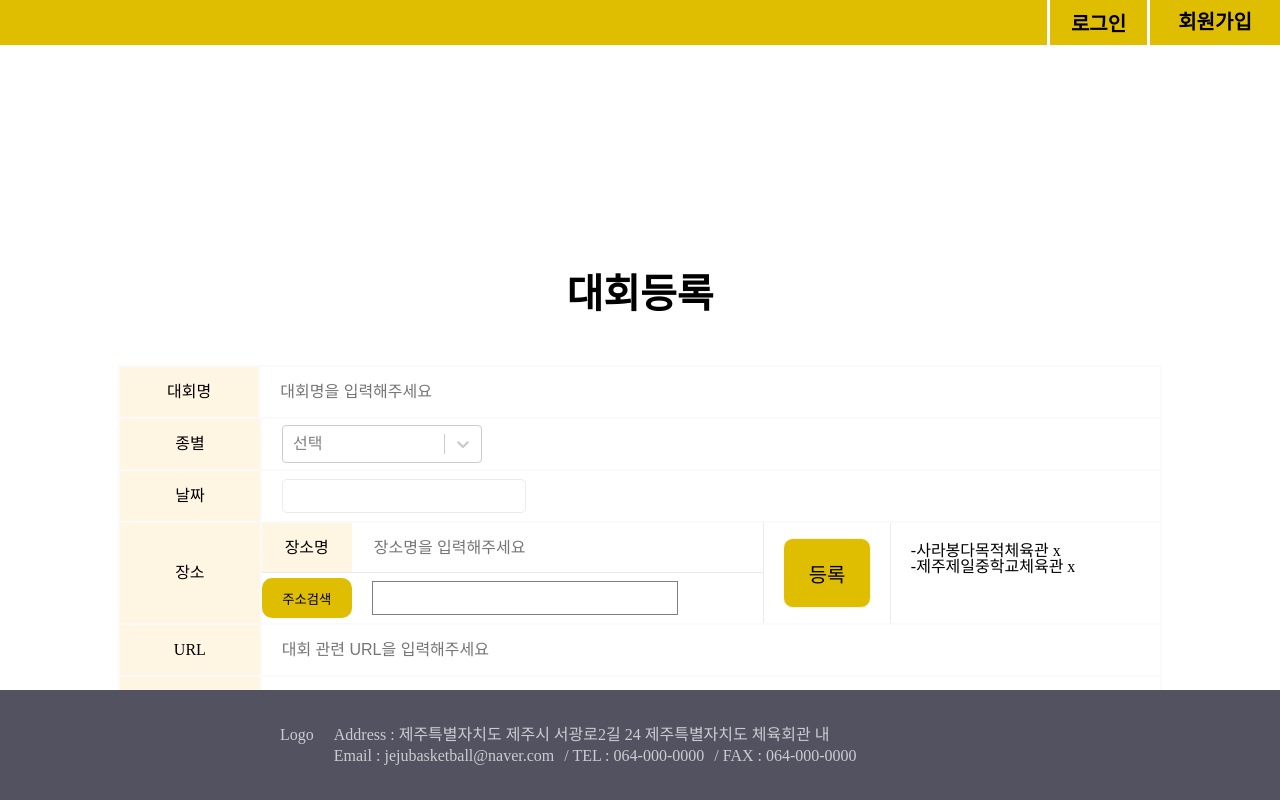
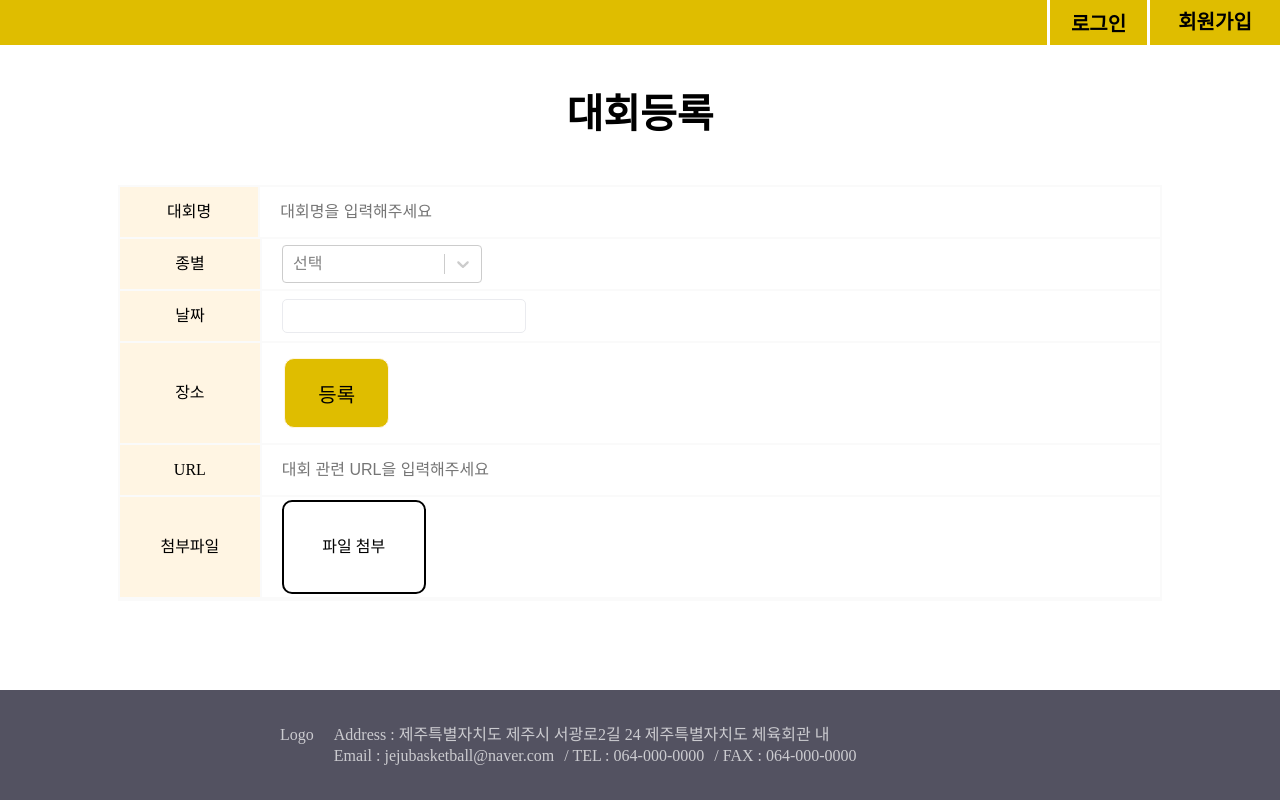
Before and after one commit to JBA-jeju-basketball-association/JBA-FE, a React (Create React App) app: page /add-competition in a window 1280 px wide. Shown: the top 800 px of the page. Built offline with nearby package versions, Linux system fonts and the light colour scheme.

Commit message:
#12 feat: 대회장소 등록 modal창 구현 완료

```diff
--- a/src/entities/competition/ui/PlaceArea.module.css
+++ b/src/entities/competition/ui/PlaceArea.module.css
@@ -1,79 +1,70 @@
 .PlaceArea {
     width: 900px;
+    height: 100px;
     display: flex;
 }
 
-.leftBox {
+.closeButtonArea {
+    width: 100%;
     display: flex;
-    width: 70%;
-    height: 100%;
-    border-right: 1px solid var(--color-gray);
+    justify-content: flex-end;
+    margin-bottom: 10px;
 }
 
-.inputArea {
-    display: flex;
-    flex-direction: column;
-    justify-content: center;
-    width: 80%;
-    height: 100%;
-    border-right: 1px solid var(--color-gray);
+.closeButton {
+    width: 20px;
+    height: 20px;
+    font-size: 20px;
 }
 
-.placeNameArea {
-    display: flex;
-    align-items: center;
+.placeNameInput {
     width: 100%;
+    max-width: 800px;
     height: 50px;
-    padding-right: 20px;
-    box-sizing: border-box;
-    border-bottom: 1px solid var(--color-gray);
+    font-size: 16px;
+    border: none;
+    border-radius: 10px;
+    padding: 0 10px 0 20px;
 }
 
-.placeNameAreaLabel {
+.submitArea {
+    width: 100%;
+    height: 70px;
     display: flex;
     justify-content: center;
     align-items: center;
-    width: 90px;
-    height: 100%;
-    background-color: var(--color-beige);
-    margin-right: 20px;
-    border: none;
-    font-size: 16px;
 }
 
-.placeNameArea input {
-    border: none;
-    height: 80%;
-    font-size: 16px;
+.submitArea button {
+    width: 100px;
+    height: 100%;
+    font-size: 18px;
+    font-weight: bold;
+    background-color: var(--primary-color);
+    border-radius: 10px;
 }
 
 
-.searchPlaceArea {
+
+.addressModalSearchTitle {
+    width: 100%;
+    display: flex;
+    justify-content: center;
+    height: 50px;
+    background-color: var(--primary-color);
+    border-radius: 10px;
     align-items: center;
-    display: flex;
-    width: 100%;
-    height: 50px;
-    padding-right: 20px ;
-    box-sizing: border-box;
+    margin-bottom: 10px;
 }
 
-.searchPlaceArea button {
-    background-color: var(--primary-color);
-    width: 90px;
-    margin-right: 20px;
-    height: 40px;
-    border-radius: 10px;
-}
-
-.searchPlaceArea input {
-    /*border: none;*/
-    height: 60%;
-    width: 300px;
-    font-size: 16px;
+.addressModalSearchTitle p {
+    font-size: 18px;
+    font-weight: bold;
 }
 
 .buttonArea {
-    width: 20%;
+    width: 150px;
+    height: 100%;
     display: flex;
     justify-content: center;
     align-items: center;
@@ -89,9 +80,21 @@
 }
 
 .rightBox {
-    width: 30%;
+    width: 70%;
 }
 
 .placeList {
-    padding: 20px;
+    padding: 10px 0 10px 0;
 }
+
+.placeName {
+    display: flex;
+    align-items: center;
+    height: 22px;
+    padding: 0;
+}
+
+.placeName button {
+    margin-left: 5px;
+    font-size: 18px;
+}
--- a/src/entities/competition/ui/PlaceArea.tsx
+++ b/src/entities/competition/ui/PlaceArea.tsx
@@ -1,41 +1,119 @@
 import React, {useState} from 'react';
 import style from "./PlaceArea.module.css"
+import Modal from "react-modal";
+import DaumPostcode, {Address} from "react-daum-postcode";
+import {place} from "../../../pages/competitionPages/ui/addCompetitionPage/AddCompetitionPage";
 
-const PlaceArea = () => {
+type props = {
+    places: place[];
+    setPlaces: React.Dispatch<React.SetStateAction<place[]>>;
+}
+
+const PlaceArea = ({places, setPlaces}:props) => {
 
     const [placeName, setPlaceName] = useState<string>("")
+    const [address, setAddress] = useState<string>("")
+    const [isOpen, setIsOpen] = useState<boolean>(false)
 
-    console.log(placeName)
+    const customModalStyles: ReactModal.Styles = {
+        overlay: {
+            backgroundColor: " rgba(0, 0, 0, 0.4)",
+            width: "100%",
+            height: "100vh",
+            zIndex: "10",
+            position: "fixed",
+            top: "0",
+            left: "0",
+        },
+        content: {
+            width: "1000px",
+            height: "600px",
+            zIndex: "150",
+            position: "absolute",
+            top: "50%",
+            left: "50%",
+            transform: "translate(-50%, -50%)",
+            borderRadius: "10px",
+            boxShadow: "2px 2px 2px rgba(0, 0, 0, 0.25)",
+            backgroundColor: "white",
+            display:"flex",
+            flexDirection:"column",
+            overflow: "auto",
+        },
+    };
+
+    const registPlace = ():void => {
+        if (placeName === "") {
+            alert("장소명을 입력해주세요.")
+            return
+        }else if (address === "") {
+            alert("주소를 검색해주세요.")
+            return
+        }
+        let place:place = {
+            name:placeName,
+            address:address
+        }
+        setPlaces(prevState => {
+            return [...prevState, place]
+        })
+        setPlaceName("");
+        setAddress("");
+        setIsOpen(false)
+    }
+
+    const deletePlace = (indexToRemove:number):void => {
+        setPlaces(prevState => prevState.filter((place:place, index:number):boolean => index !== indexToRemove))
+    }
+
+    const closeModal = () => {
+        setPlaceName("");
+        setAddress("");
+        setIsOpen(false)
+    }
 
     return (
         <div className={style.PlaceArea}>
-            {/*장소 등록 area*/}
-            <section className={style.leftBox}>
-                <div className={style.inputArea}>
-                    <div className={style.placeNameArea}>
-                        <div className={style.placeNameAreaLabel}>
-                            <p>장소명</p>
-                        </div>
-                        <input type="text"
-                               onChange={(e) => setPlaceName(e.target.value)}
-                               placeholder="장소명을 입력해주세요"
-                        />
-                    </div>
-                    <div className={style.searchPlaceArea}>
-                        <button>주소검색</button>
-                        <input type="text" readOnly/>
-                    </div>
+            <Modal
+                isOpen={isOpen}
+                onRequestClose={() => closeModal()}
+                ariaHideApp={false}
+                contentLabel="주소 검색"
+                style={customModalStyles}
+            >
+                <div className={style.closeButtonArea}>
+                    <button onClick={() => closeModal()} className={style.closeButton}>X</button>
                 </div>
-                <div className={style.buttonArea}>
-                    <button>등록</button>
+                <div className={style.addressModalSearchTitle}>
+                    <p>{address === "" ? "주소 검색" : "주소 : " + address}</p>
                 </div>
+                <DaumPostcode
+                    onComplete={(data: Address): void => {
+                        setAddress(data.jibunAddress)
+                    }}
+                    autoClose={true}/>
+                <div className={style.addressModalSearchTitle}>
+                    <p>장소명</p>
+                </div>
+                <input className={style.placeNameInput} type="text" placeholder={" 예) 사라봉다목적체육관"}
+                       onChange={(e) => setPlaceName(e.target.value)}/>
+                <div className={style.submitArea}>
+                    <button onClick={() => registPlace()}>등록</button>
+                </div>
+            </Modal>
 
-            </section>
-            {/*등록된 장소 보여주는 area*/}
+            <div className={style.buttonArea}>
+                <button onClick={() => setIsOpen(true)}>등록</button>
+            </div>
             <section className={style.rightBox}>
                 <ul className={style.placeList}>
-                    <li>-사라봉다목적체육관  x</li>
-                    <li>-제주제일중학교체육관  x</li>
+                    {places.map((place: place, index: number) => (
+                        <li key={index} className={style.placeName}>
+                            <p>{place.name}</p>
+                            <button onClick={() => deletePlace(index)}>X</button>
+                        </li>
+                    ))}
+
                 </ul>
 
             </section>
--- a/src/features/competition/ui/addFiles/AddFiles.module.css
+++ b/src/features/competition/ui/addFiles/AddFiles.module.css
@@ -1,14 +1,14 @@
 .AddFiles {
-    width: 100%;
-    height: 300px;
+    width: 900px;
+    min-height: 100px;
     display: flex;
-    justify-content: center;
+    /*justify-content: center;*/
     align-items: center;
 }
 
 .AddFilesDragging {
-    width: 400px;
-    height: 200px;
+    width: 140px;
+    height: 90px;
     display: flex;
     flex-direction: column;
     justify-content: center;
@@ -19,11 +19,12 @@
     transition: 0.12s ease-in;
     background-color: black;
     color: white;
+    margin-left: 20px;
 }
 
 .AddFilesNormal {
-    width: 400px;
-    height: 200px;
+    width: 140px;
+    height: 90px;
     display: flex;
     flex-direction: column;
     justify-content: center;
@@ -32,6 +33,7 @@
     border-radius: 10px;
     cursor: pointer;
     transition: 0.12s ease-in;
+    margin-left: 20px;
 }
 
 .Files {
--- a/src/pages/competitionPages/ui/addCompetitionPage/AddCompetitionPage.module.css
+++ b/src/pages/competitionPages/ui/addCompetitionPage/AddCompetitionPage.module.css
@@ -7,7 +7,7 @@
     width: 100%;
     min-height: 100%;
     height: auto;
-    padding-top: 180px;
+    /*padding-top: 180px;*/
     padding-bottom: 100px;
 }
 
@@ -23,6 +23,7 @@
     display: flex;
     align-items: center;
     width: 100%;
+    height: 100%;
     border-bottom: 2px solid var(--color-border);
     padding: 0;
     min-height: 50px;
@@ -35,6 +36,7 @@
     border-bottom: 2px solid var(--color-border);
     padding: 0;
     min-height: 100px;
+    max-height: 100%;
 }
 
 
--- a/src/pages/competitionPages/ui/addCompetitionPage/AddCompetitionPage.tsx
+++ b/src/pages/competitionPages/ui/addCompetitionPage/AddCompetitionPage.tsx
@@ -3,32 +3,47 @@ import PageTitle from "../../../../shared/ui/pageTitle/PageTitle";
 import style from "./AddCompetitionPage.module.css"
 import {useState} from "react";
 import AddCompetitionLabel from "../../../../shared/ui/addCompetitionLabel/AddCompetitionLabel";
-import Select from "react-select";
+import Select, {MultiValue} from "react-select";
 import makeAnimated from "react-select/animated";
 import CustomDatePicker from "../../../../shared/ui/datepicker/CustomDatePicker";
 import PlaceArea from "../../../../entities/competition/ui/PlaceArea";
 import AddFiles from "../../../../features/competition/ui/addFiles/AddFiles";
 
+export type place = {
+    name : string;
+    address: string;
+    latitude?: number;
+    longitude?: number;
+}
+
 const AddCompetitionPage:React.FC = () => {
     const [title, setTitle] = useState<string>("")
+    const [division, setDivision] = useState<string[]>([]);
     const [startDate, setStartDate] = useState<Date | null>(null)
     const [endDate, setEndDate] = useState<Date | null>(null)
+    const [places, setPlaces] = useState<place[]>([]);
+    const [relatedURL, setRelatedUrl] = useState<string | null>(null);
 
-    const [zipcode, setZipcode] = useState<string>("")
-    const [roadAddress, setRoadAddress] = useState<string>("")
-    const [detailAddress, setDetailAddress] = useState<string>("")
-    const [isOpen, setIsOpen] = useState<boolean>(false)
+
+
 
     const formSubmitHandler = (event: React.FormEvent<HTMLFormElement>) => {
         event.preventDefault()
     }
 
-
-
-    const addTitle = (e:React.ChangeEvent<HTMLInputElement>):void => {
-        setTitle(e.target.value)
+    type value = {
+        label: string;
+        value: string;
     }
 
+    const divisionHandler = (values:MultiValue<any>):void => {
+        setDivision([])
+        values.map(
+            (item:value):void => {
+                setDivision(prevState => [...prevState,item.value])
+            }
+        )
+    }
     const options:{value:string, label:string}[] = [
         {value: "element", label: "초등"},
         {value: "middle", label: "중등"},
@@ -40,45 +55,18 @@ const AddCompetitionPage:React.FC = () => {
         {value: "rookie", label: "루키"},
     ]
 
-    const toggle = () =>{
-        setIsOpen(!isOpen);
-        console.log(isOpen)
-    }
-
-    const completeHandler = (data:any) =>{
-        console.log(data)
-        setZipcode(data.zonecode);
-        setRoadAddress(data.roadAddress);
-        setIsOpen(false); //추가
-    }
-
-    const customStyles = {
-        overlay: {
-            backgroundColor: "rgba(0,0,0,0.5)",
-        },
-        content: {
-            left: "0",
-            margin: "auto",
-            width: "500px",
-            height: "600px",
-            padding: "0",
-            overflow: "hidden",
-        },
-    };
-
 
     return (
         <div className={style.AddCompetitionPage}>
             <PageTitle pageName="대회등록"/>
-            <form className={style.container} onSubmit={(event)=>formSubmitHandler(event)}>
+            <form className={style.container} onSubmit={(e: React.FormEvent<HTMLFormElement>) => formSubmitHandler(e)}>
                 <div className={style.inputArea}>
                     <AddCompetitionLabel label={"대회명"} height={"normal"}/>
-                    <input onChange={(e: React.ChangeEvent<HTMLInputElement>) => addTitle(e)}
+                    <input onChange={(e: React.ChangeEvent<HTMLInputElement>) => setTitle(e.target.value)}
                            type={"text"}
                            className={style.titleInput}
                            placeholder="대회명을 입력해주세요"
                     />
-
                 </div>
                 <div className={style.inputArea}>
                     <AddCompetitionLabel label={"종별"} height={"normal"}/>
@@ -89,6 +77,7 @@ const AddCompetitionPage:React.FC = () => {
                         closeMenuOnSelect={false}
                         placeholder={"선택"}
                         className={style.select}
+                        onChange={(values: MultiValue<any>) => divisionHandler(values)}
                     />
                 </div>
                 <div className={style.inputArea}>
@@ -98,20 +87,24 @@ const AddCompetitionPage:React.FC = () => {
                 </div>
                 <div className={style.inputArea2}>
                     <AddCompetitionLabel label={"장소"} height={"double"}/>
-                    <PlaceArea />
+                    <PlaceArea places={places} setPlaces={setPlaces}/>
                 </div>
                 <div className={style.inputArea}>
-                    <AddCompetitionLabel label={"URL"}  height={"normal"}/>
+                    <AddCompetitionLabel label={"URL"} height={"normal"}/>
                     <input type="text"
                            placeholder="대회 관련 URL을 입력해주세요"
                            className={style.urlInput}
+                           onChange={(e: React.ChangeEvent<HTMLInputElement>) => setRelatedUrl(e.target.value)}
                     />
                 </div>
-                <div className={style.inputArea}>
-                    <AddCompetitionLabel label={"첨부파일"}  height={"normal"}/>
-                    <input type="file" multiple/>
+                {/*<div className={style.inputArea}>*/}
+                {/*    <AddCompetitionLabel label={"첨부파일"} height={"normal"}/>*/}
+                {/*    <input type="file" multiple/>*/}
+                {/*</div>*/}
+                <div className={style.inputArea2}>
+                    <AddCompetitionLabel label={"첨부파일"} height={"double"}/>
+                    <AddFiles/>
                 </div>
-                <AddFiles />
             </form>
         </div>
     );
```
Also changed, not shown: 1 other file (tests, documents, lock files or other folders).
